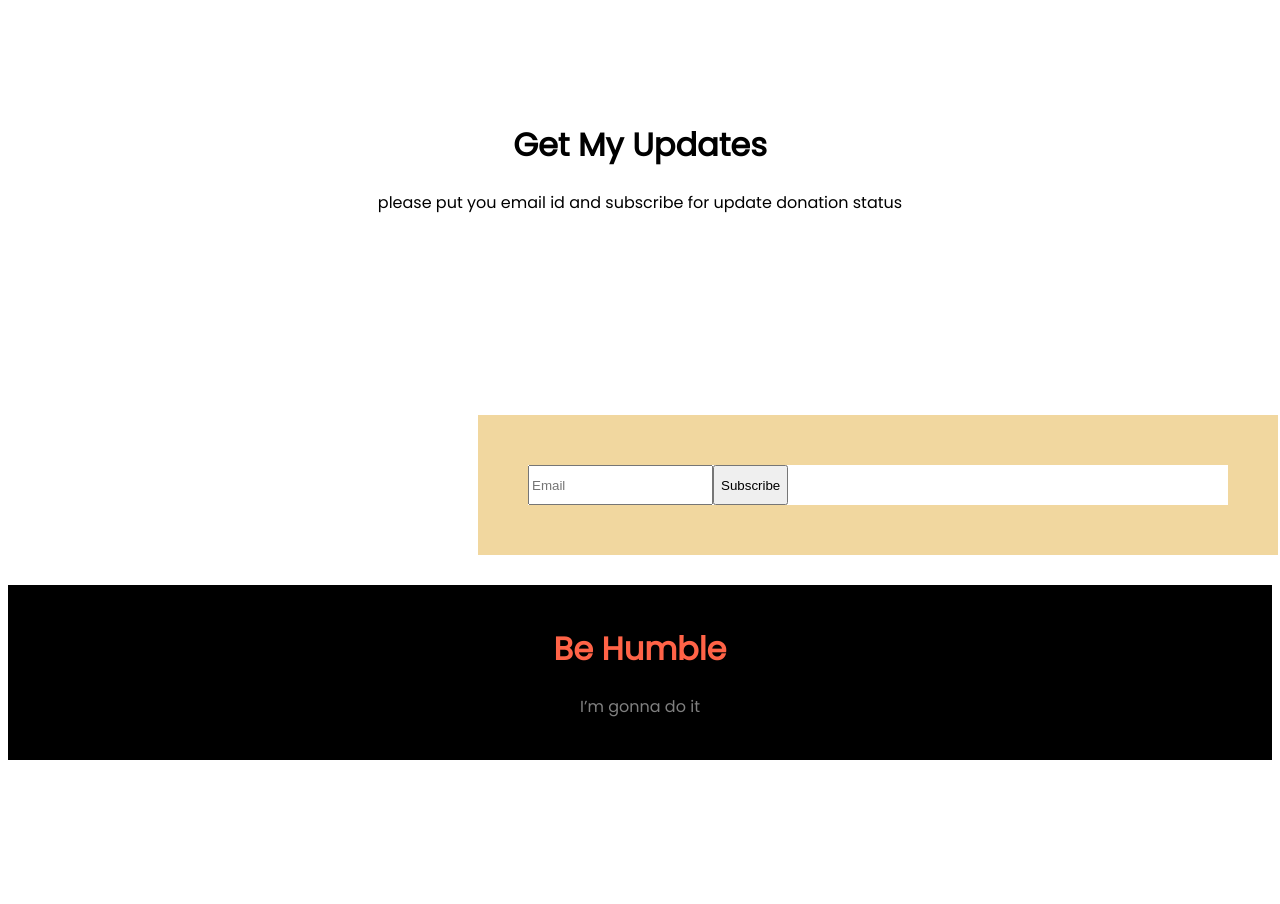
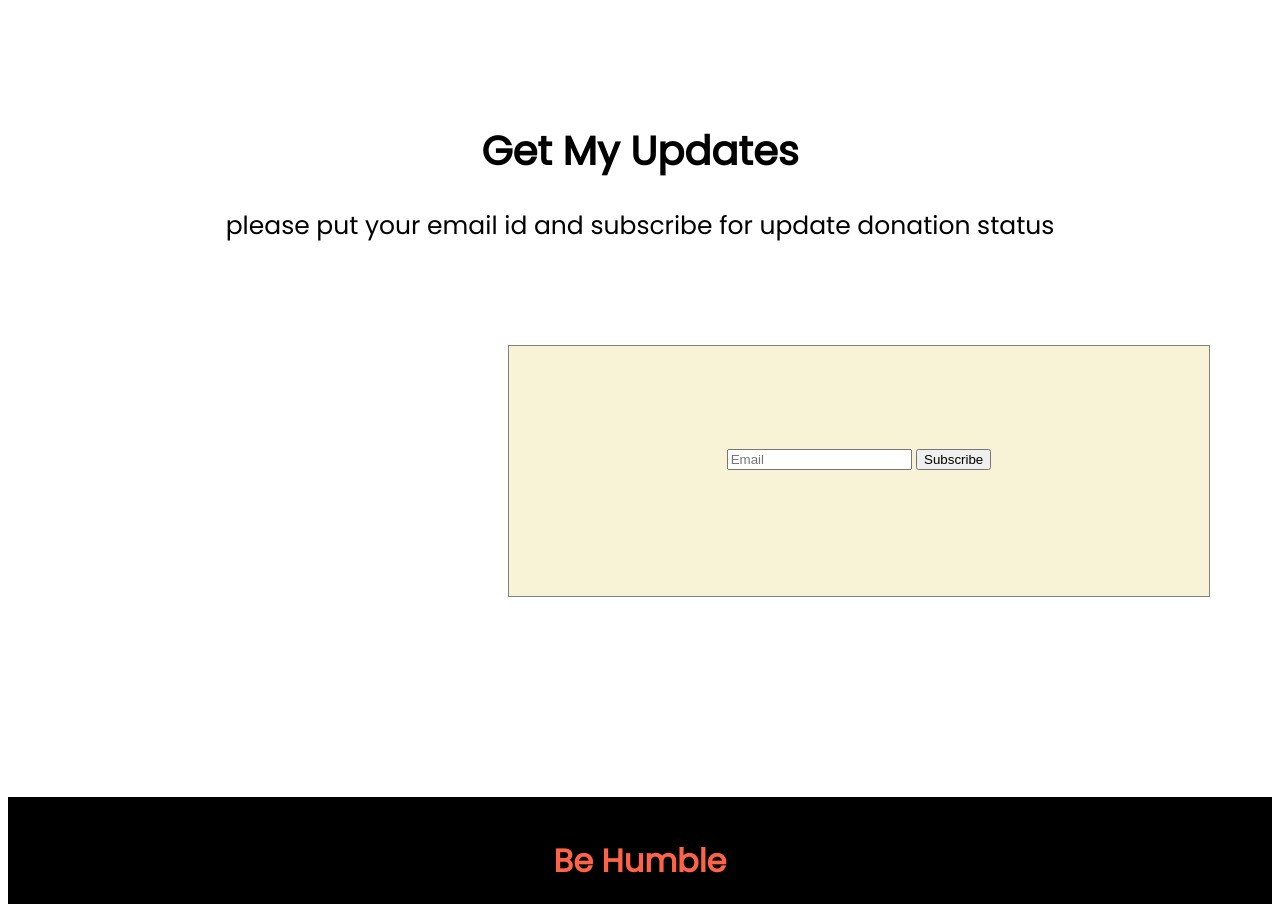
Before and after one commit to ShawonRimon/making-donation-type-web, a plain HTML site: page index.html in a window 1280 px wide. Shown: the part 3920-4824 px from the top of the page. Before the commit the page ends 4688 px from the top, so only its background shows below. Drawn offline with Linux system fonts and the light colour scheme.

Commit message:
last-check

```diff
--- a/index.html
+++ b/index.html
@@ -112,10 +112,14 @@
         </div>
     </section>
     <h1 class="update-title">Get My Updates</h1>
-    <p class="update-text">please put you email id and subscribe for update donation status</p>
+    <p class="update-text">please put your email id and subscribe for update donation status</p>
+
     <div class="update-section">
-        <input placeholder="Email" type="email">
-        <button>Subscribe</button>
+
+        <form action="">
+            <input placeholder="Email" type="email">
+            <button>Subscribe</button>
+        </form>
 
     </div>
 
--- a/style.css
+++ b/style.css
@@ -205,24 +205,30 @@ hr {
 }
 
 .update-section {
-    display: flex;
-    border: 2px solid rgb(241, 215, 159);
-    border-width: 50px;
+    margin-left: 500px;
+    border: 1px solid gray;
     width: 700px;
-    height: 40px;
-    margin-left: 470px;
-    margin-top: 200px;
+    height: 150px;
+    padding-top: 100px;
+    background-color: rgb(248, 242, 214);
+    margin-top: 50px;
+    margin-bottom: 200px;
+
 }
 
 
 .update-title {
+    font-size: 40px;
+    font-weight: 700;
     text-align: center;
     margin-top: 200px;
 }
 
 .update-text {
+    font-size: 25px;
+    font-weight: 400;
     text-align: center;
-    margin-bottom: 200px;
+    margin-bottom: 100px;
 }
 
 
```
